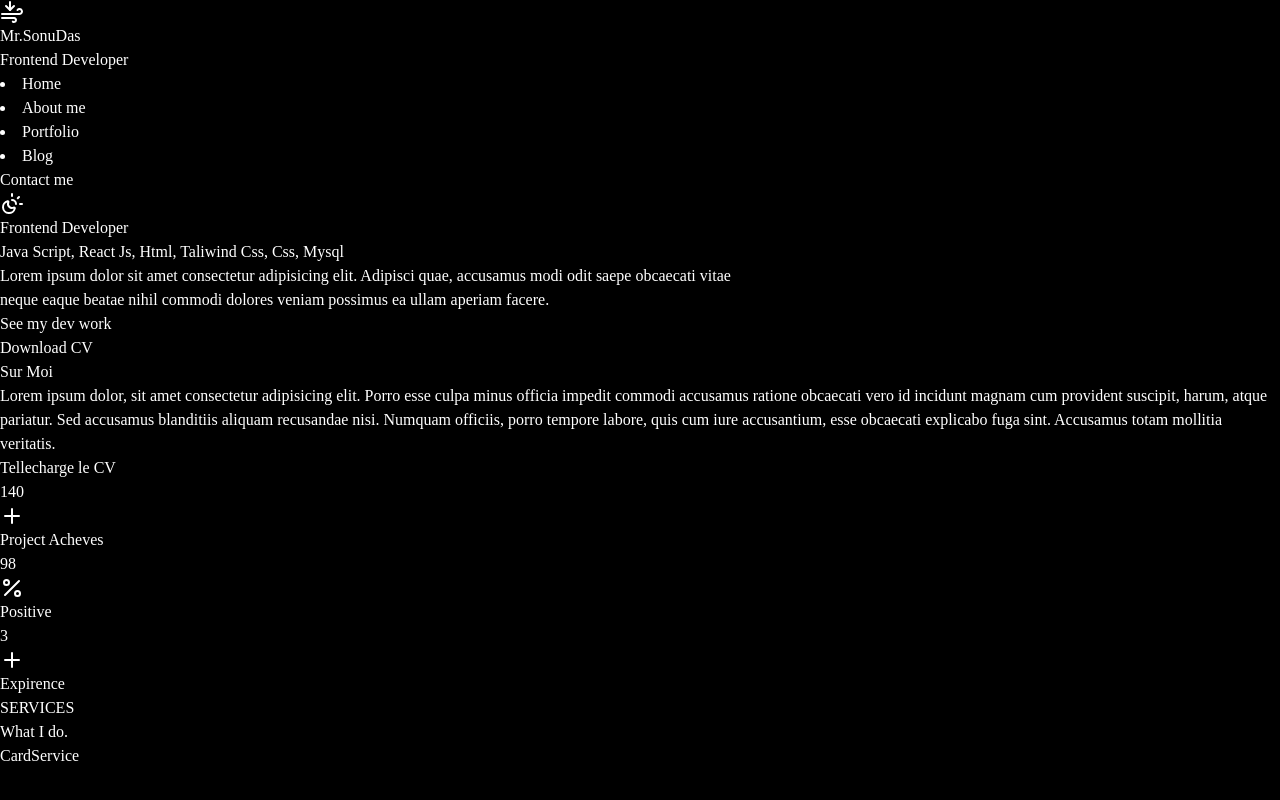
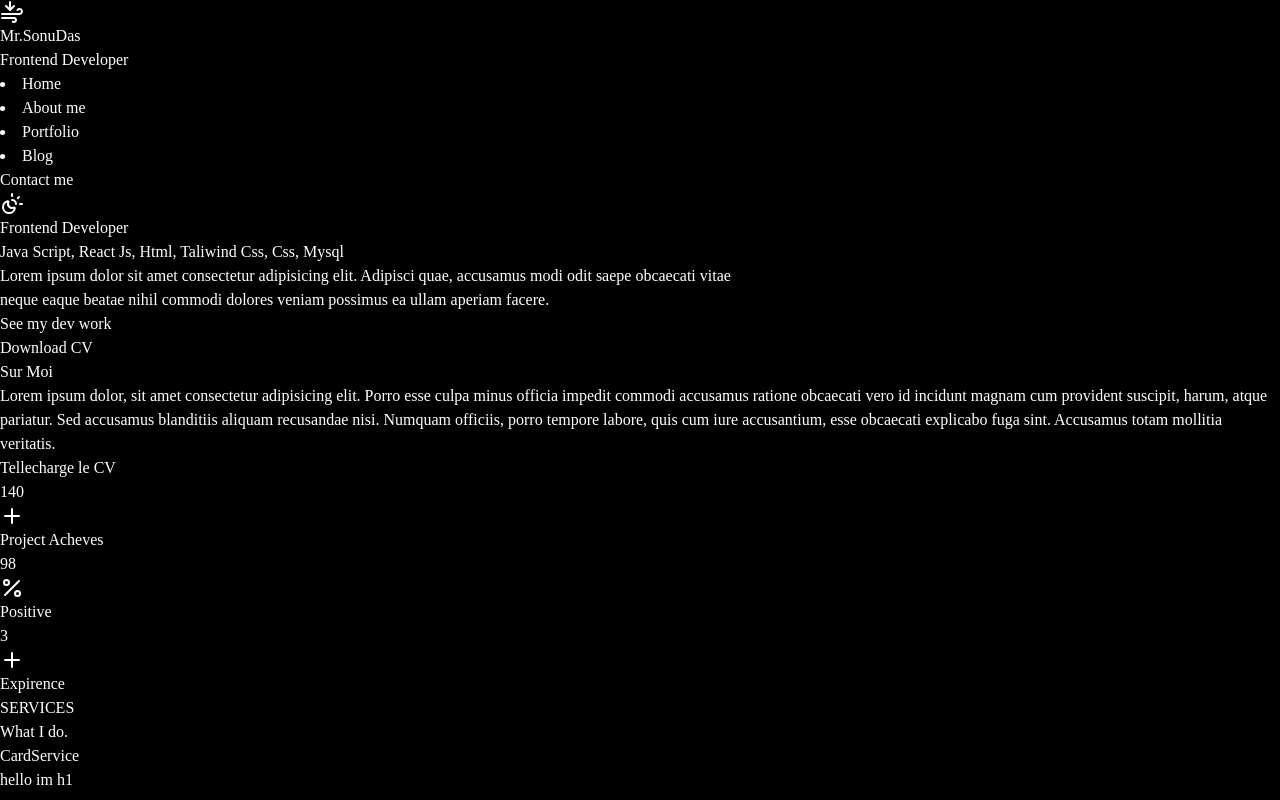
Before and after one commit to Sonu231kr/React-portfolio, a React (Vite) app: page / in a window 1280 px wide. Built offline with nearby package versions, Linux system fonts and the light colour scheme.

Commit message:
deployin my website on github

```diff
--- a/package.json
+++ b/package.json
@@ -1,15 +1,19 @@
 {
   "name": "vite-portfolio",
+  "homepage": "https://Sonu231kr.github.io/React-portfolio/",
   "private": true,
   "version": "0.0.0",
   "type": "module",
   "scripts": {
+    "predeploy": "npm run build",
+    "deploy": "gh-pages -d dist",
     "dev": "vite",
     "build": "vite build",
     "lint": "oxlint",
     "preview": "vite preview"
   },
   "dependencies": {
+    "gh-pages": "^6.3.0",
     "lucide-react": "^1.25.0",
     "react": "^19.2.7",
     "react-dom": "^19.2.7"
--- a/src/Components/ServiceSection/CardService.jsx
+++ b/src/Components/ServiceSection/CardService.jsx
@@ -2,7 +2,9 @@ import React from 'react'
 
 function CardService() {
   return (
-    <div>CardService</div>
+    <div>CardService
+     <h1>hello im h1</h1>
+    </div>
   )
 }
 
--- a/vite.config.js
+++ b/vite.config.js
@@ -4,4 +4,5 @@ import tailwindcss from '@tailwindcss/vite'
 // https://vite.dev/config/
 export default defineConfig({
   plugins: [react(),tailwindcss()],
+  base : '/React-portfolio'
 })
```
Also changed, not shown: 1 other file (tests, documents, lock files or other folders).
